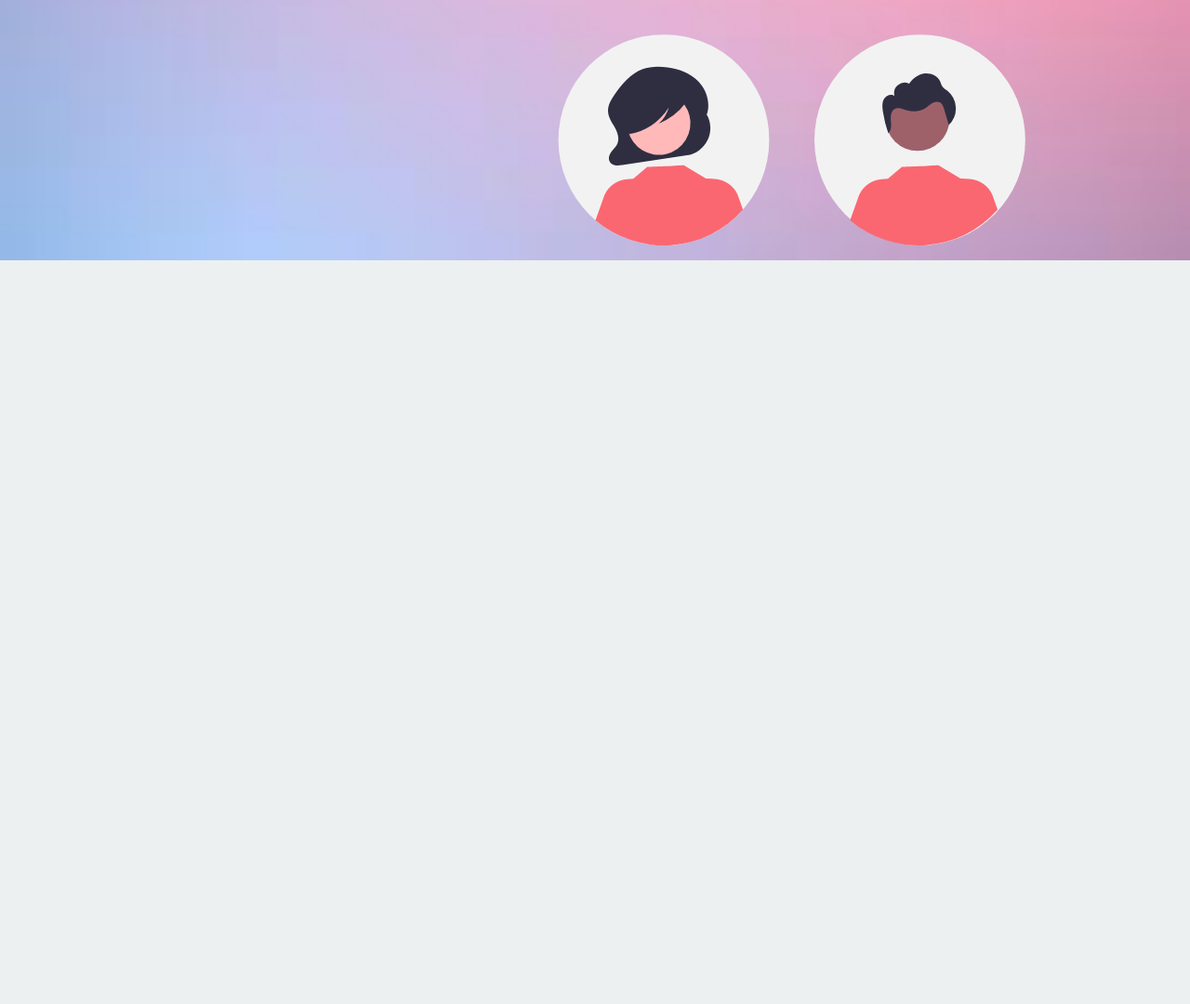
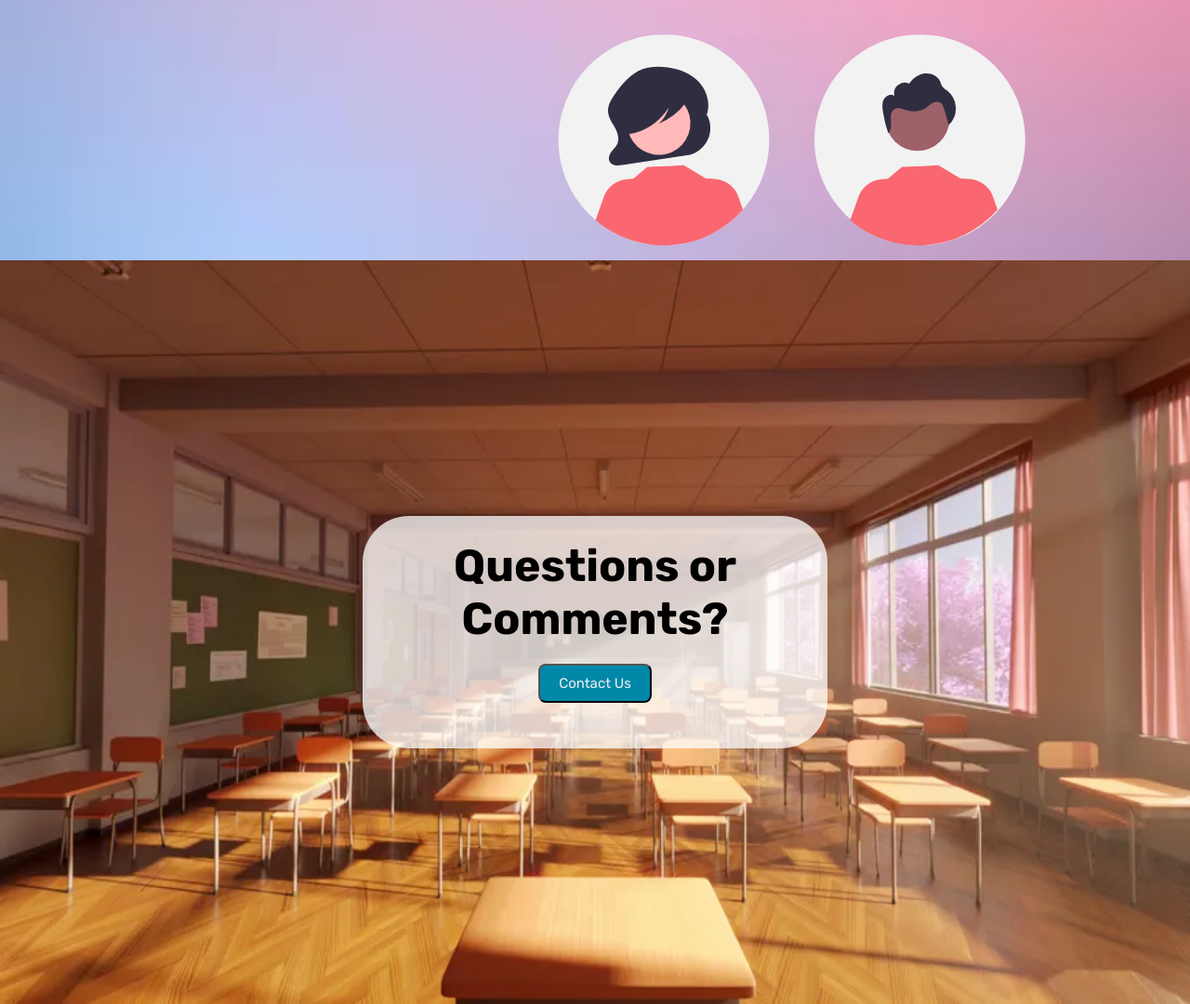
Before and after one commit to PatrickJODonnell/PnLTutors, a plain HTML site: page index.html in a window 1280 px wide. Shown: the part 2244-3324 px from the top of the page at 93% size. Before the commit the page ends 2524 px from the top, so only its background shows below. Drawn offline with Linux system fonts and the light colour scheme.

Commit message:
Added contact portion of the homepage

```diff
--- a/index.html
+++ b/index.html
@@ -49,6 +49,13 @@
             </div>
         </div>
         <!-- Contact Us Section -->
+        <div class="contact__container">
+            <img src="/images/contact__image.jpg" alt="Contact Image" class="contact__img">
+            <div class="contact__content">
+                <h3 class="contact__heading">Questions or Comments?</h3>
+                <button class="contact__button">Contact Us</button>
+            </div>
+        </div>
     </body>
     <footer>
 
--- a/style.css
+++ b/style.css
@@ -248,3 +248,58 @@ body {
 .about__button:hover {
     background-color: rgb(0, 136, 169, 0.8);
 }
+
+/* CSS for Contact Section */
+
+.contact__container {
+    height: 800px;
+    width: 100%;
+    position: relative;
+}
+
+.contact__img {
+    width: 100%;
+    height: 100%;
+    position: absolute;
+}
+
+.contact__content {
+    position: absolute;
+    display: block;
+    background-color: rgb(255, 255, 255, 0.75);
+    width: 500px;
+    height: 250px;
+    text-align: center;
+    border-radius: 50px;
+    top: 50%;
+    right: 50%;
+    margin-top: -125px;
+    margin-right: -250px;
+}
+
+.contact__heading {
+    font-family: "Rubik", sans-serif;
+    font-weight: 700;
+    color: #000;
+    font-size: 48px;
+    text-align: center;
+    padding: 25px 0 0 0;
+
+}
+
+.contact__button {
+    background-color: rgb(0, 136, 169, 1);
+    padding: 10px 20px;
+    border-radius: 8px;
+    cursor: pointer;
+    transition: all 0.3s ease 0s;
+    font-family: "Rubik", sans-serif;
+    font-weight: 400;
+    font-size: 15px;
+    color: #ecf0f1;
+    margin: 20px 0 0 0;
+}
+
+.contact__button:hover {
+    background-color: rgb(0, 136, 169, 0.8);
+}
```
Also changed, not shown: images/contact__image.jpg (added), 2 other files.
